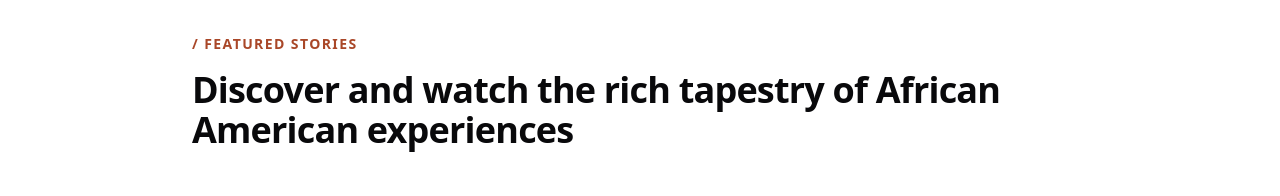
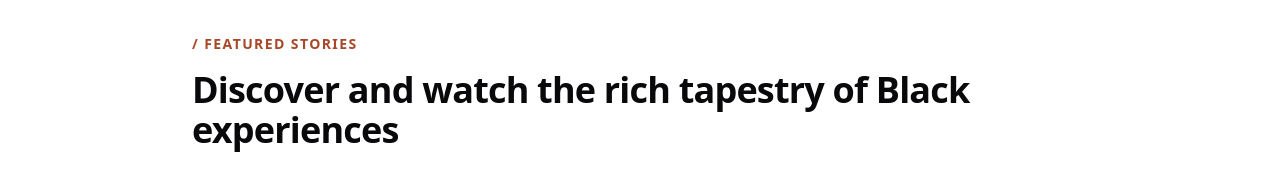
Before and after one commit to griot-and-grits/griot-and-grits.github.io, a Next.js app: page / in a window 1280 px wide. Shown: the part 2730-2926 px from the top of the page. Built offline with nearby package versions, Linux system fonts and the light colour scheme; grey boxes are pictures that could not be loaded.

Commit message:
Text change

```diff
--- a/components/works.tsx
+++ b/components/works.tsx
@@ -37,7 +37,7 @@ const FeaturedStories: React.FC = () => {
           transition={{ duration: 0.8 }}
           className="text-left mb-12"
         >
-          <h2 className="max-w-4xl mx-auto text-4xl font-bold mb-4">Discover and watch the rich tapestry of African American experiences</h2>
+          <h2 className="max-w-4xl mx-auto text-4xl font-bold mb-4">Discover and watch the rich tapestry of Black experiences</h2>
         </motion.div>
 
           {/*<div className="mx-auto max-w-5xl sm:px-6 lg:px-8">
```
